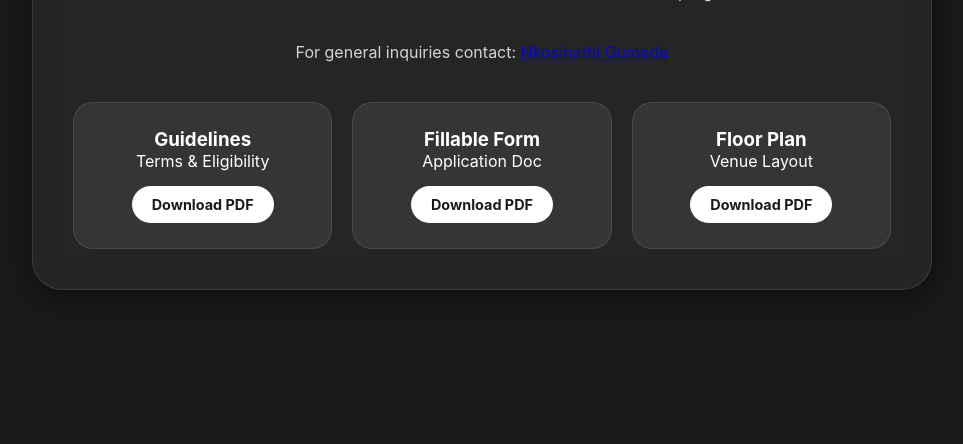
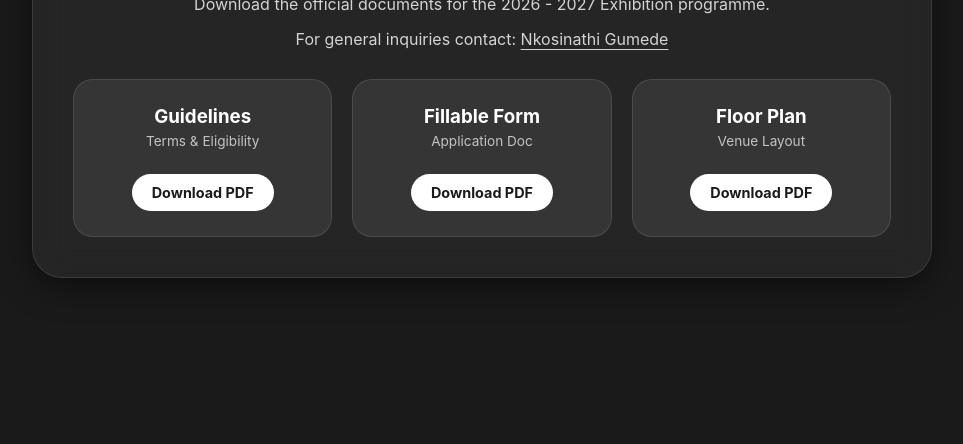
Before and after one commit to springsartgallery/Springs-Art, a plain HTML site: page index.html in a window 1280 px wide. Shown: the part 356-800 px from the top of the page, without its empty margins (158-1121 px from the left). Drawn offline with Linux system fonts and the light colour scheme.

Commit message:
html update

```diff
--- a/index.html
+++ b/index.html
@@ -20,7 +20,7 @@
         <section class="intro-text">
             <h1>SPRINGS ART GALLERY</h1>
             <p>Download the official documents for the 2026 - 2027 Exhibition programme.</p>
-            <p>For general inquiries contact: <a href="mailto:Nkosinathi.Gumede@ekurhuleni.gov.za">Nkosinathi Gumede</a></p>
+            <p>For general inquiries contact: <a href="mailto:Nkosinathi.Gumede@ekurhuleni.gov.za" class="contact-link">Nkosinathi Gumede</a></p>
         </section>
 
         <!-- 3 Category Download Grid -->
--- a/style.css
+++ b/style.css
@@ -11,14 +11,12 @@ body {
     display: flex;
     justify-content: center;
     align-items: center;
-    /* Removed background image and replaced with dark grey */
     background: #1a1a1a;
     background-attachment: fixed;
 }
 
 /* The Blurred Glass Box */
 .glass-container {
-    /* Adjusted background opacity for dark mode visibility */
     background: rgba(255, 255, 255, 0.05);
     backdrop-filter: blur(15px);
     -webkit-backdrop-filter: blur(15px);
@@ -29,7 +27,6 @@ body {
     width: 90%;
     text-align: center;
     box-shadow: 0 8px 32px 0 rgba(0, 0, 0, 0.5);
-    /* Changed text color to white for contrast */
     color: #ffffff;
 }
 
@@ -45,8 +42,20 @@ body {
 }
 
 .intro-text p {
-    margin-bottom: 40px;
+    margin-bottom: 15px;
     opacity: 0.8;
+}
+
+/* White Hyperlink Styling */
+.contact-link {
+    color: #ffffff; /* Sets hyperlink to white */
+    text-decoration: underline;
+    text-underline-offset: 4px;
+    transition: opacity 0.3s ease;
+}
+
+.contact-link:hover {
+    opacity: 0.6; /* Provides visual feedback on hover */
 }
 
 /* 3-Category Grid */
@@ -54,15 +63,25 @@ body {
     display: grid;
     grid-template-columns: repeat(3, 1fr);
     gap: 20px;
+    margin-top: 30px;
 }
 
 .card {
-    /* Slightly darker translucent cards */
     background: rgba(255, 255, 255, 0.08);
     padding: 25px;
     border-radius: 20px;
     border: 1px solid rgba(255, 255, 255, 0.1);
     transition: transform 0.3s ease, background 0.3s ease;
+}
+
+.card h3 {
+    margin-bottom: 5px;
+}
+
+.card p {
+    font-size: 0.85rem;
+    opacity: 0.7;
+    margin-bottom: 10px;
 }
 
 .card:hover {
@@ -76,7 +95,7 @@ body {
     margin-top: 15px;
     padding: 10px 20px;
     background: #ffffff;
-    color: #1a1a1a; /* Dark text for light button */
+    color: #1a1a1a;
     text-decoration: none;
     border-radius: 50px;
     font-weight: bold;
```
